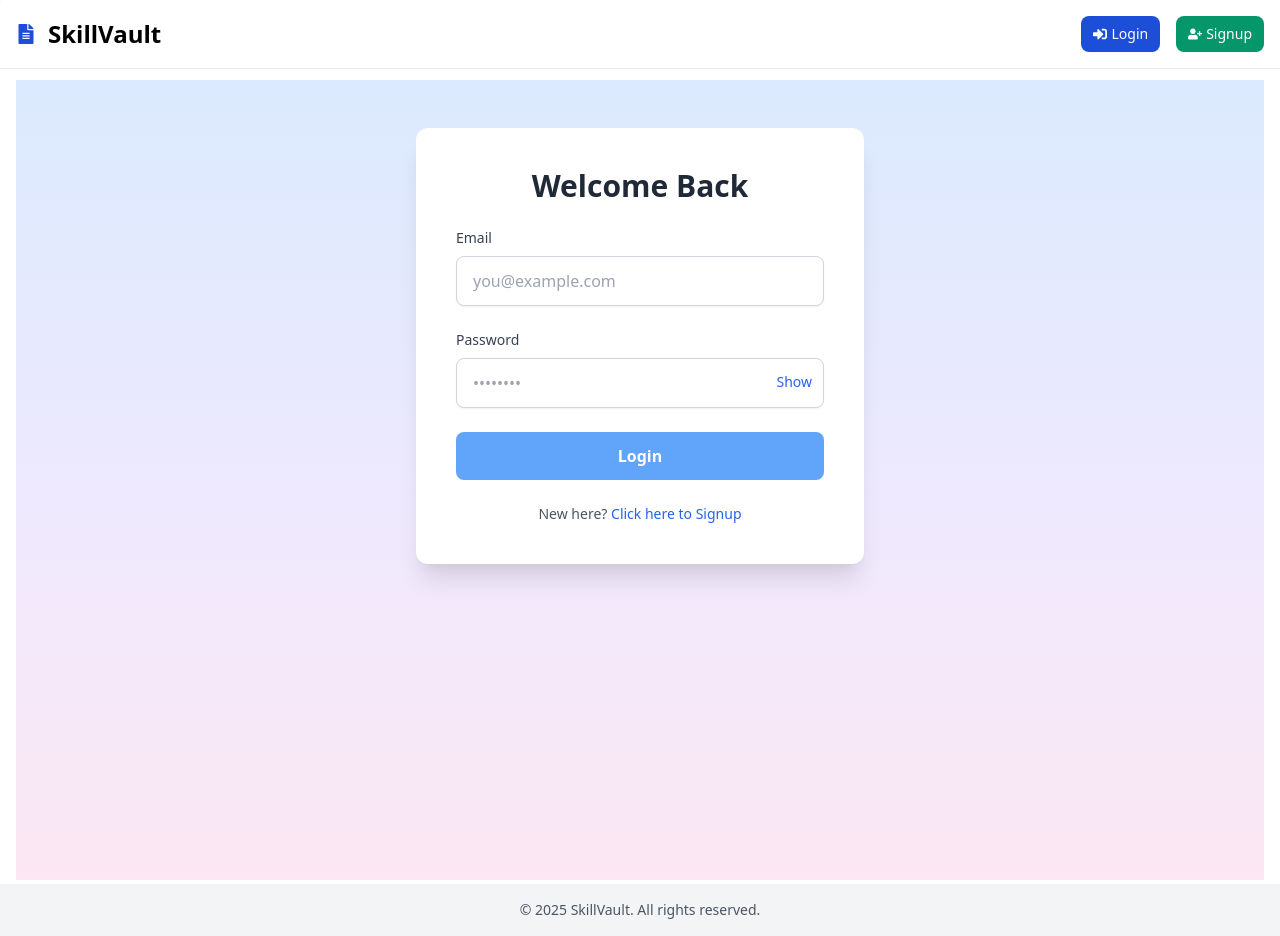
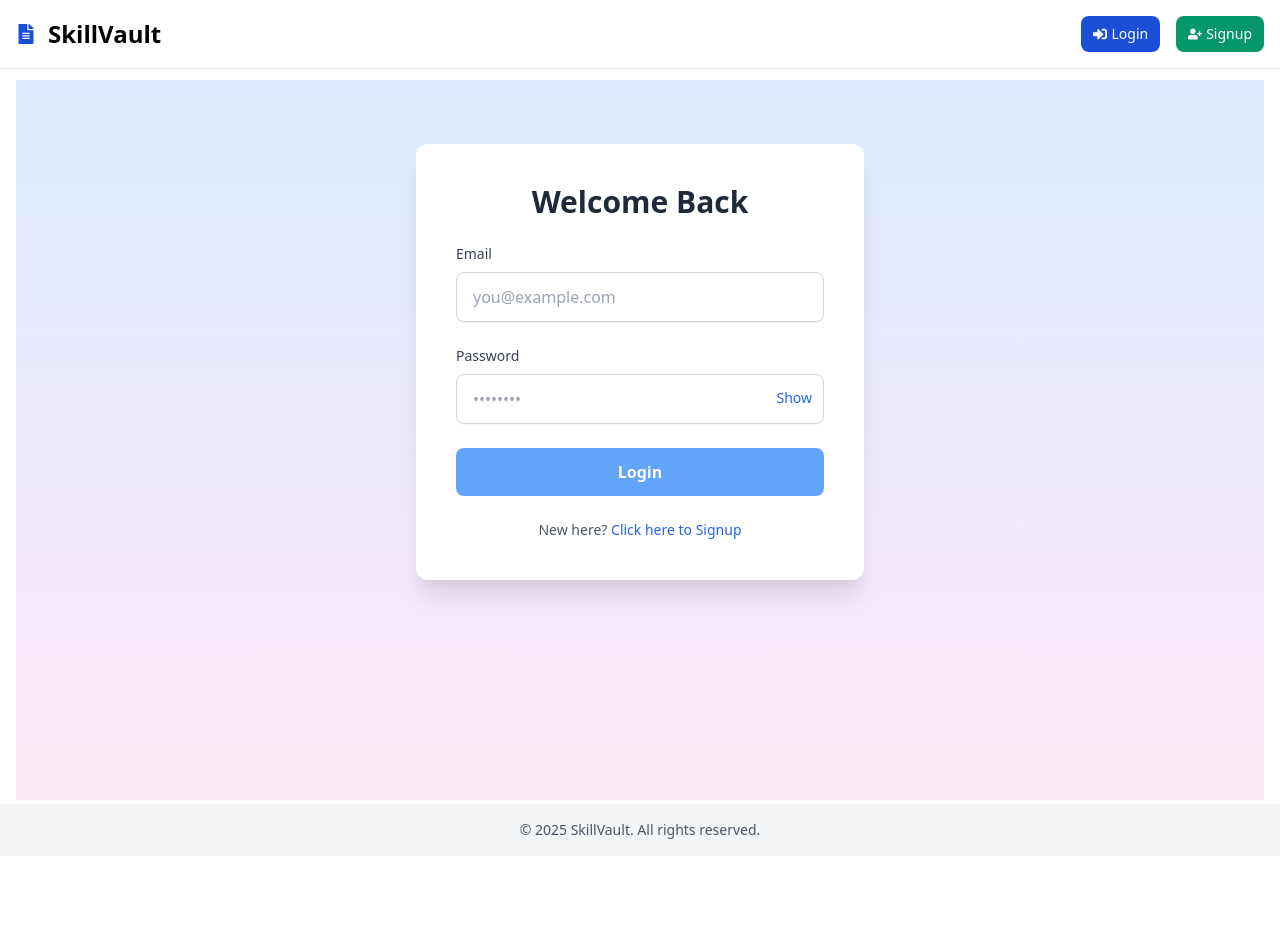
Before and after one commit to Manish2521/skillvault, a React (Vite) app: page /login in a window 1280 px wide. After the commit the page ends 856 px from the top, so only its background shows below. Built offline with nearby package versions, Linux system fonts and the light colour scheme; no server answers.

Commit message:
Update Login.jsx

```diff
--- a/src/pages/Login.jsx
+++ b/src/pages/Login.jsx
@@ -85,7 +85,7 @@ export default function Login({ setToken }) {
   }
 
   return (
-    <div className="relative flex justify-center items-start min-h-screen bg-gradient-to-tr from-blue-100 via-purple-100 to-pink-100 p-4 sm:p-6 md:p-8 lg:p-12 pt-12 sm:pt-16">
+    <div className="relative flex justify-center items-start bg-gradient-to-tr from-blue-100 via-purple-100 to-pink-100 px-4 sm:px-6 md:px-8 lg:px-12 pt-12 sm:pt-16 pb-0 min-h-[calc(100vh-80px)]">
       <LoadingBar color="#3b82f6" ref={loadingBar} shadow />
 
       <form
```
